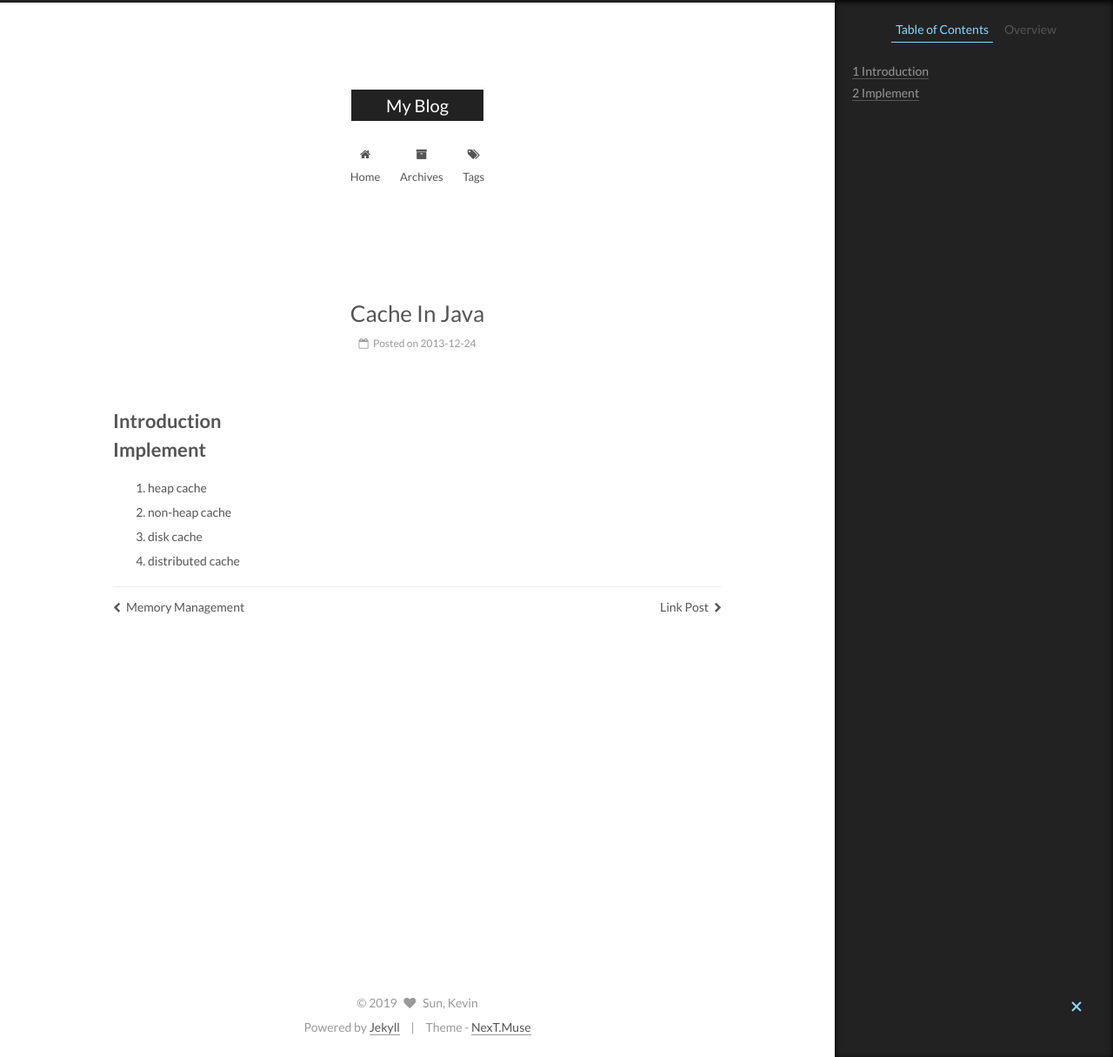
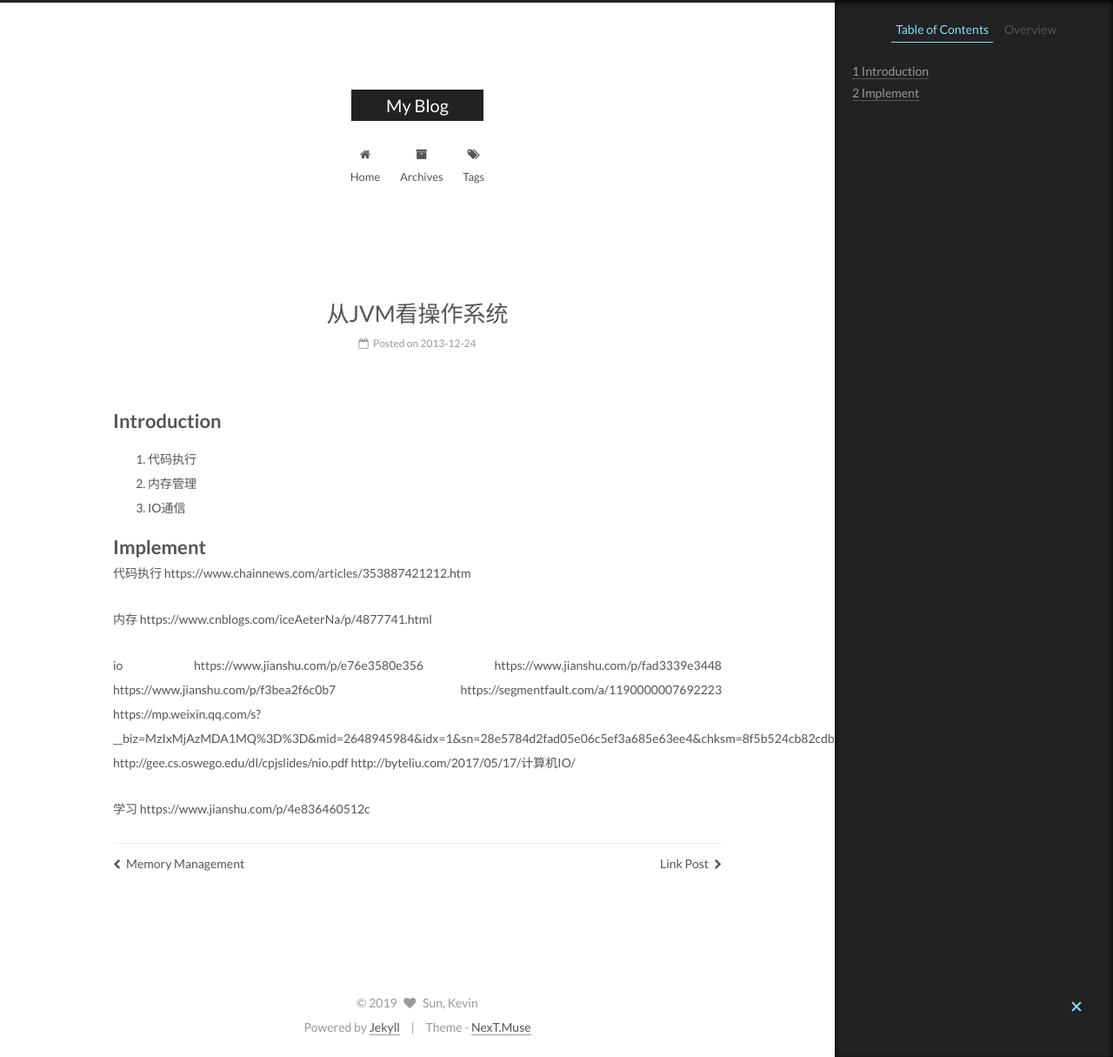
Before and after one commit to YuSun0804/YuSun0804.github.io, a Jekyll site: the page built from _posts/2013-12-24-cache.md, in a window 1280 px wide and 1215 px high. Shown: the whole window at 87% size. Built offline with Jekyll 4.4.1, drawn with Linux system fonts in a browser that asks for light colours.

Commit message:
Initial Commit

```diff
--- a/_posts/2013-12-24-cache.md
+++ b/_posts/2013-12-24-cache.md
@@ -1,12 +1,30 @@
 ---
-title: Cache In Java
+title: 从JVM看操作系统
 date: 2013-12-24 23:30:09
 categories:
 ---
 
 # Introduction
+1. 代码执行
+2. 内存管理
+3. IO通信
+
 # Implement
-1. heap cache
-2. non-heap cache
-3. disk cache
-4. distributed cache
+
+代码执行
+https://www.chainnews.com/articles/353887421212.htm
+
+内存
+https://www.cnblogs.com/iceAeterNa/p/4877741.html
+
+io
+https://www.jianshu.com/p/e76e3580e356
+https://www.jianshu.com/p/fad3339e3448
+https://www.jianshu.com/p/f3bea2f6c0b7
+https://segmentfault.com/a/1190000007692223
+https://mp.weixin.qq.com/s?__biz=MzIxMjAzMDA1MQ%3D%3D&mid=2648945984&idx=1&sn=28e5784d2fad05e06c5ef3a685e63ee4&chksm=8f5b524cb82cdb5addbd8814c1390b5961d8322fd991d0ec2e56b2bbb1aa2b407db09ba13cf5
+http://gee.cs.oswego.edu/dl/cpjslides/nio.pdf
+http://byteliu.com/2017/05/17/计算机IO/
+
+学习
+https://www.jianshu.com/p/4e836460512c
```
